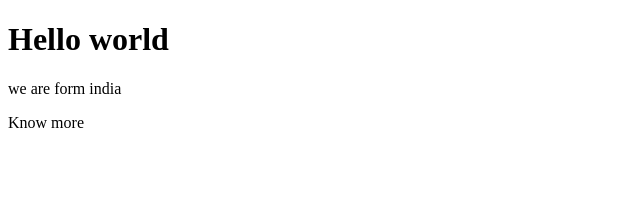
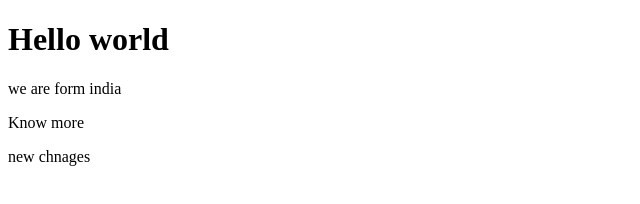
Before and after one commit to vickyk7/emdiworld, a plain HTML site: page index.html in a window 1280 px wide. Shown: the whole page, without its empty margins (0-640 px from the left). Drawn offline with Linux system fonts and the light colour scheme.

Commit message:
updated changes

```diff
--- a/index.html
+++ b/index.html
@@ -9,5 +9,6 @@
     <h1>Hello world</h1>
     <p>we are form india</p>
     <p>Know more</p>
+    <p>new chnages</p>
 </body>
 </html>
```
